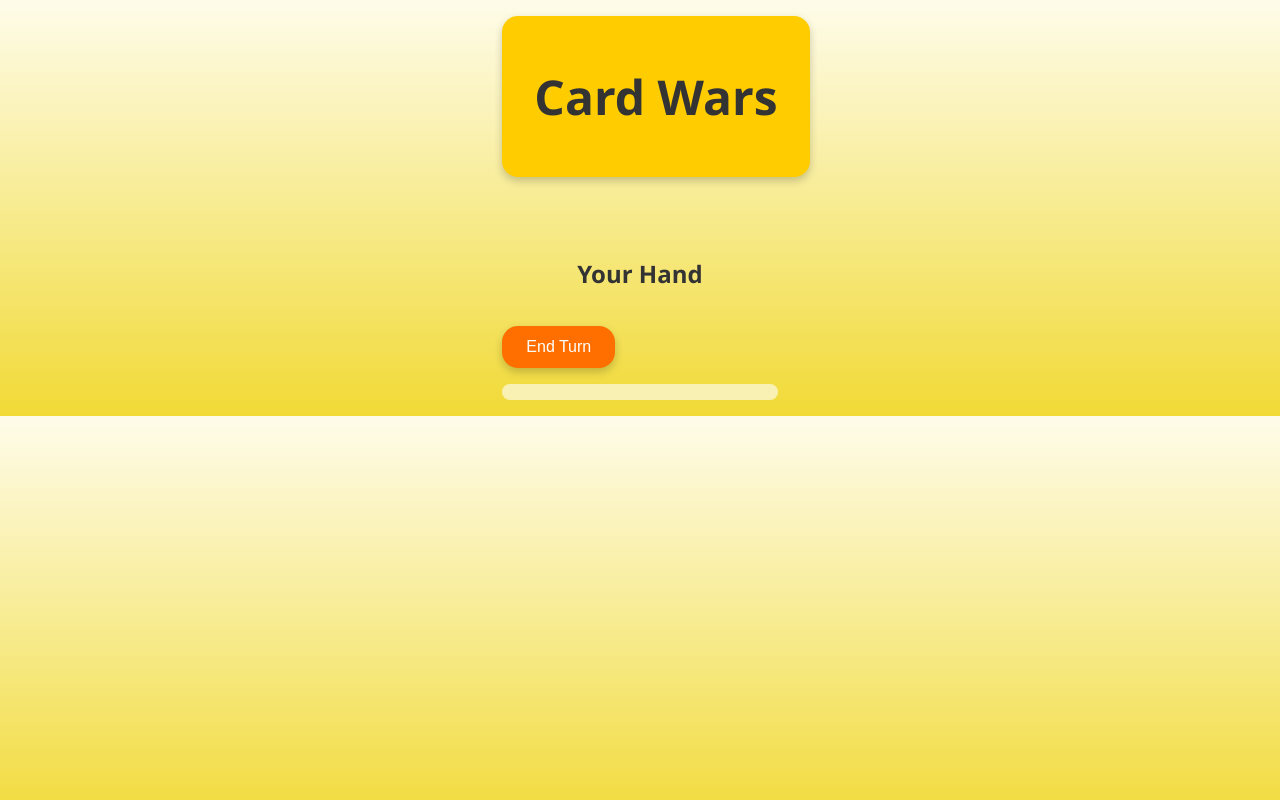
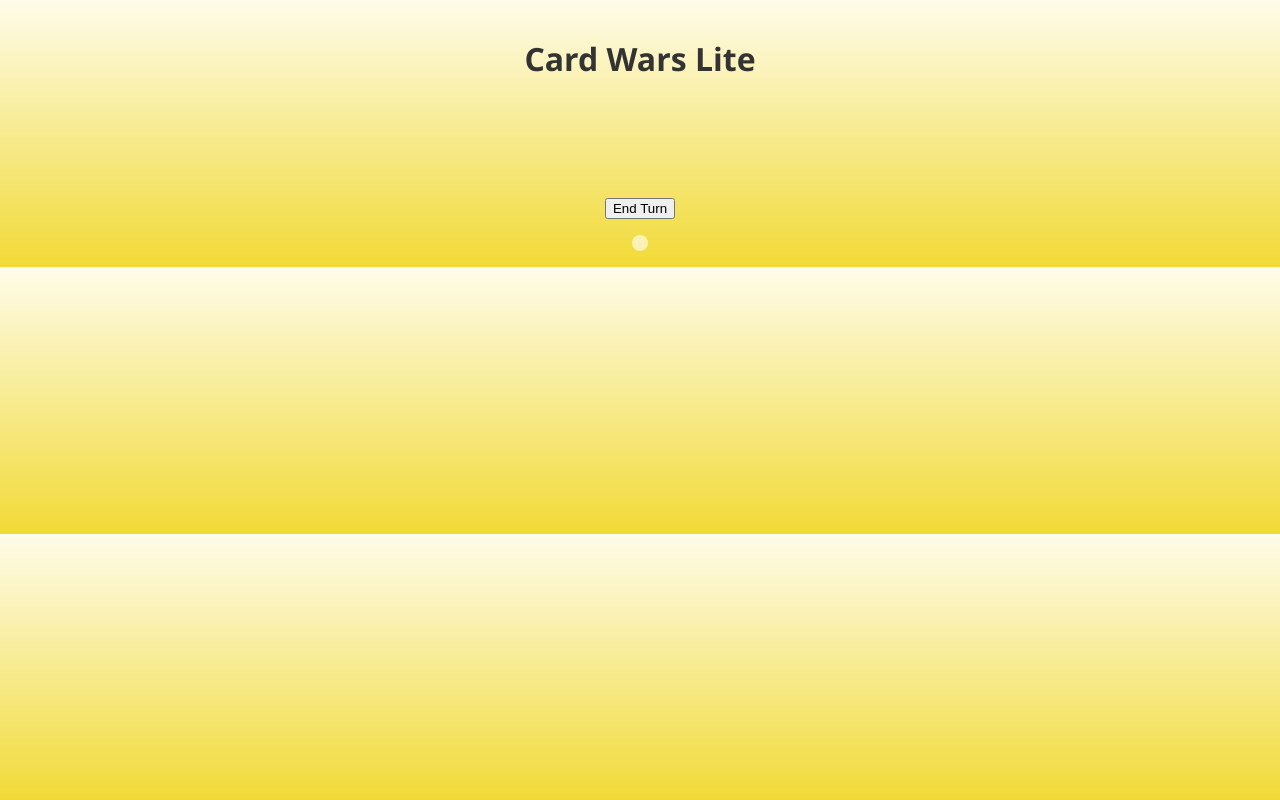
Before and after one commit to test0101-ctrl/gamble, a plain HTML site: page index.html in a window 1280 px wide. Drawn offline with Linux system fonts and the light colour scheme.

Commit message:
Update index.html

```diff
--- a/index.html
+++ b/index.html
@@ -2,28 +2,21 @@
 <html lang="en">
 <head>
   <meta charset="UTF-8" />
-  <meta name="viewport" content="width=device-width, initial-scale=1.0" />
-  <title>Card Wars - Adventure Time</title>
+  <meta name="viewport" content="width=device-width, initial-scale=1.0"/>
+  <title>Card Wars</title>
   <link rel="stylesheet" href="styles.css" />
 </head>
 <body>
-  <div id="app">
-    <header>
-      <h1>Card Wars</h1>
-    </header>
-    <main>
-      <section id="game-board">
-        <div class="lane-row" id="opponent-lanes"></div>
-        <div class="lane-row" id="player-lanes"></div>
-      </section>
-      <section id="hand">
-        <h2>Your Hand</h2>
-        <div id="card-hand"></div>
-      </section>
-      <button id="end-turn">End Turn</button>
-      <div id="log"></div>
-    </main>
+  <h1>Card Wars Lite</h1>
+  <div id="hp-display"></div>
+  <div id="game-board">
+    <div id="opponent-lanes" class="lane-row"></div>
+    <div id="player-lanes" class="lane-row"></div>
   </div>
-  <script src="script.js"></script>
+  <div id="hand"></div>
+  <button onclick="resolveTurn()">End Turn</button>
+  <div id="log"></div>
+
+  <script src="scripts.js"></script>
 </body>
 </html>
```
